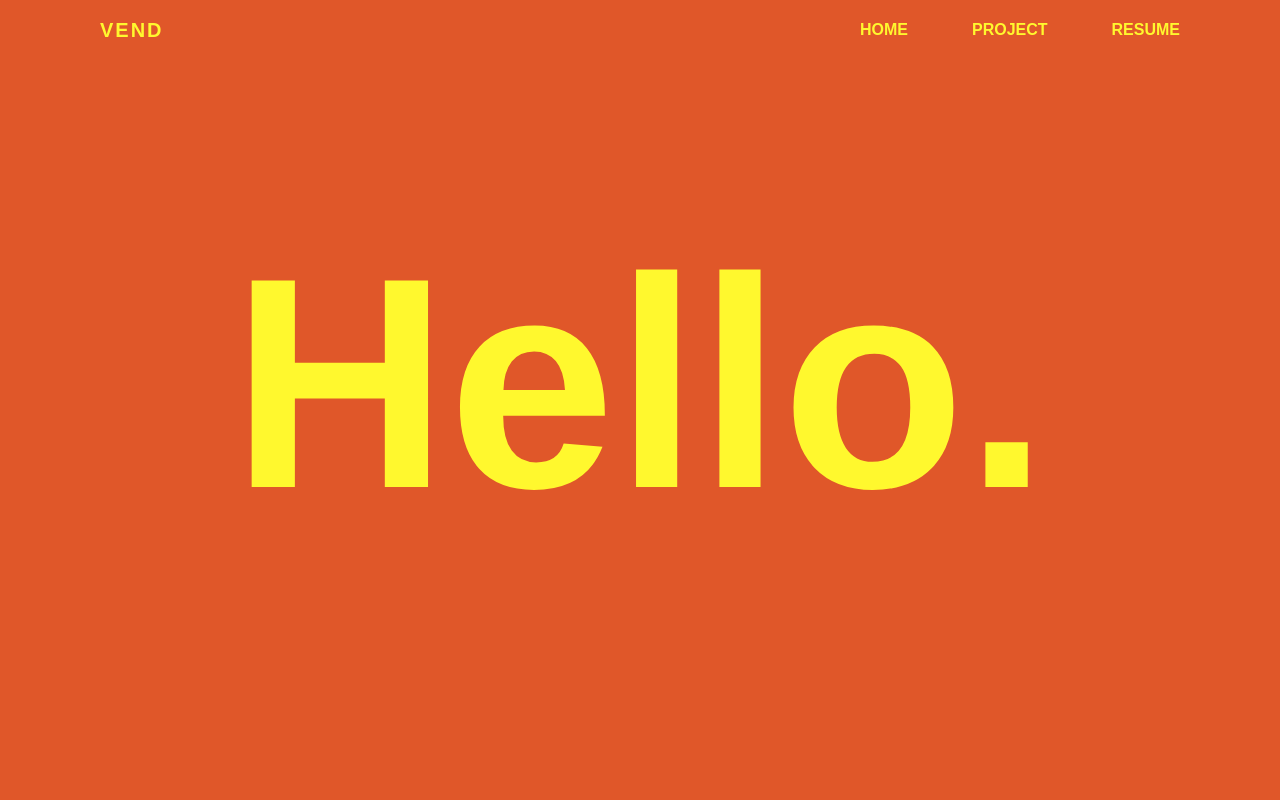
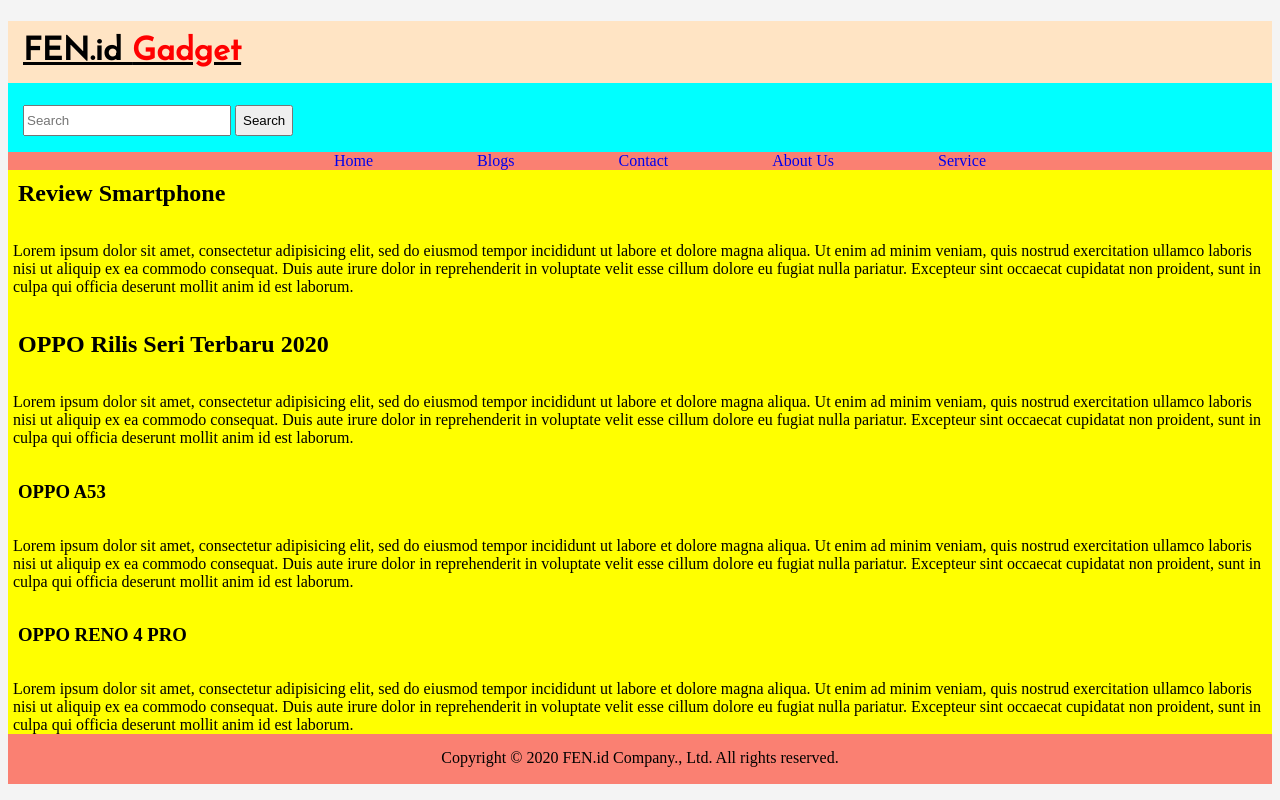
Before and after one commit to fen98/Landing-Page-Design, a plain HTML site: page index.html in a window 1280 px wide. Drawn offline with Linux system fonts and the light colour scheme.

Commit message:
Web penuh warna warni
Ini adalah web yang penuh warna warni saat saya awal mengenal html dan css

```diff
--- a/index.html
+++ b/index.html
@@ -1,27 +1,96 @@
 <!DOCTYPE html>
 <html>
 <head>
-	<title>FENADI SETIAWAN</title>
+	<title>Full Web HTML</title>
 	<link rel="stylesheet" type="text/css" href="style.css">
+	<script type="https://kit.fontawesome.com/a54dffedbb.js"></script>
+	<link href="https://fonts.googleapis.com/css2?family=Josefin+Sans&display=swap" rel="stylesheet">
 </head>
 <body>
-	<nav>
-		<div class="logo-nav">
-			<h1><a href="#">VEND</a></h1>
+	<header>
+		<h1>FEN.id <span>Gadget</span></h1>
+		<input type="text" placeholder="Search">
+		<button>Search</button>
+		<div class="nav_bar">
+			<ul>
+				<li><a href="#">Home</a></li>
+				<li><a href="#">Blogs</a></li>
+				<li><a href="#">Contact</a></li>
+				<li><a href="#">About Us</a></li>
+				<li><a href="#">Service</a></li>
+			</ul>
+		</div>
+	</nav>
+	</header>
+
+	<main>
+		<div class="wrapper">
+			<article>
+				<h2>Review Smartphone</h2>
+				<p>
+					Lorem ipsum dolor sit amet, consectetur adipisicing elit, sed do eiusmod
+					tempor incididunt ut labore et dolore magna aliqua. Ut enim ad minim veniam,
+					quis nostrud exercitation ullamco laboris nisi ut aliquip ex ea commodo
+					consequat. Duis aute irure dolor in reprehenderit in voluptate velit esse
+					cillum dolore eu fugiat nulla pariatur. Excepteur sint occaecat cupidatat non
+					proident, sunt in culpa qui officia deserunt mollit anim id est laborum.
+				</p>
+			</article>
+
+			<article>
+				<h2>OPPO Rilis Seri Terbaru 2020</h2>
+				<p>
+					Lorem ipsum dolor sit amet, consectetur adipisicing elit, sed do eiusmod
+					tempor incididunt ut labore et dolore magna aliqua. Ut enim ad minim veniam,
+					quis nostrud exercitation ullamco laboris nisi ut aliquip ex ea commodo
+					consequat. Duis aute irure dolor in reprehenderit in voluptate velit esse
+					cillum dolore eu fugiat nulla pariatur. Excepteur sint occaecat cupidatat non
+					proident, sunt in culpa qui officia deserunt mollit anim id est laborum.
+				</p>
+				<section>
+					<h3>OPPO A53</h3>
+					<p>
+						Lorem ipsum dolor sit amet, consectetur adipisicing elit, sed do eiusmod
+						tempor incididunt ut labore et dolore magna aliqua. Ut enim ad minim veniam,
+						quis nostrud exercitation ullamco laboris nisi ut aliquip ex ea commodo
+						consequat. Duis aute irure dolor in reprehenderit in voluptate velit esse
+						cillum dolore eu fugiat nulla pariatur. Excepteur sint occaecat cupidatat non
+						proident, sunt in culpa qui officia deserunt mollit anim id est laborum.
+					</p>
+
+				</section>
+
+				<section>
+					<h3>OPPO RENO 4 PRO</h3>
+					<p>
+						Lorem ipsum dolor sit amet, consectetur adipisicing elit, sed do eiusmod
+						tempor incididunt ut labore et dolore magna aliqua. Ut enim ad minim veniam,
+						quis nostrud exercitation ullamco laboris nisi ut aliquip ex ea commodo
+						consequat. Duis aute irure dolor in reprehenderit in voluptate velit esse
+						cillum dolore eu fugiat nulla pariatur. Excepteur sint occaecat cupidatat non
+						proident, sunt in culpa qui officia deserunt mollit anim id est laborum.
+					</p>
+				</section>
+			</article>
 		</div>
 
-		<div class="menu-bar">
-			<a href="#">Home</a>
-			<a href="#">Project</a>
-			<a href="#">Resume</a>
+		<aside>
+			<a href="" title=""></a>
+			<a href="" title=""></a>
+			<a href="" title=""></a>
+			<a href="" title=""></a>
+		</aside>
+
+	</main>
+
+	<footer>
+		<p>Copyright © 2020 FEN.id Company., Ltd. All rights reserved.</p>
+		<div class="social_media">
+			<a href="#"><i class="fab fa-facebook-f"></i></a>
+			<a href="#"><i class="fab fa-twitter"></i></a>
+			<a href="#"><i class="fab fa-instagram"></i></a>
 		</div>
-	</nav>
-
-	<main>
-		<div class="hello">
-			<h1>Hello.</h1>
-		</div>
-	</main>
+	</footer>
 
 </body>
 </html>
--- a/style.css
+++ b/style.css
@@ -1,103 +1,83 @@
-*{
-	margin: 0;
-	padding: 0;
-	box-sizing: border-box;
+body{
+	background: #f4f4f4;
 }
 
-body{
-	background: #e05729;
+header{
+	width: 100%;
+	height: 150px;
+	background: aqua;
 }
 
-nav{
-	width: 100%;
-	height: 60px;
-	line-height: 60px;
-	position: relative;
+header h1{
+	font-family: 'Josefin Sans', sans-serif;
+	background: bisque;
+	text-decoration: underline;
+	padding: 15px;
 }
 
-nav .logo-nav{
-	position: relative;
-	float: left;
+header h1 span{
+	color: red;
+	font-family:
 }
 
-nav .logo-nav a{
-	display: block;
-	text-decoration: none;
-	color: #fff82e;
-	position: relative;
-	left: 100px;
+input{
+	margin-left: 15px;
+	width: 200px;
+	height: 25px;
 }
 
-nav .logo-nav h1{
-	font-family: sans-serif;
-	font-size: 20px;
-	letter-spacing: 2px;
+button{
+	height: 31px;
+	cursor: pointer;
 }
 
-nav .menu-bar{
-	position: absolute;
-	right: 70px;
-	float: left;
+.nav_bar{
+	text-align: center;
+	background: salmon;
 }
 
-nav .menu-bar a{
-	text-decoration: none;
-	display: inline-block;
-	margin: 0 30px;
-	color: #fff82e;
-	font-family: sans-serif;
-	font-weight: bold;
-	text-transform: uppercase;
+.nav_bar ul li{
+	display: inline;
+	list-style-type: none;
+	margin: 0 50px 0 50px;
 }
 
-main{
-	position: relative;
-
+.nav_bar a{
+	text-decoration: none;
 }
 
-main .hello{
-	text-align: center;
-	margin: auto;
-	position: relative;
-	top: 150px;
+.nav_bar a:hover{
+	color: red;
 }
 
-main .hello h1{
-	font-family: sans-serif;
-	font-size: 300px;
-	color: #fff82e;
+.wrapper{
+	background: yellow;
+	width: 100%;
+	margin-top: -21px;
 }
 
-.hello{
-	-webkit-animation: hello 0.65s linear both;
-	        animation: hello 0.65s linear both;
+article h2{
+	padding: 10px;
+}
+article p{
+	padding: 5px;
 }
 
-@-webkit-keyframes hello {
-  0% {
-    -webkit-transform: scale(1) rotateZ(0);
-            transform: scale(1) rotateZ(0);
-  }
-  50% {
-    -webkit-transform: scale(2) rotateZ(180deg);
-            transform: scale(2) rotateZ(180deg);
-  }
-  100% {
-    -webkit-transform: scale(1) rotateZ(360deg);
-            transform: scale(1) rotateZ(360deg);
-  }
+section h3{
+	padding: 10px;
 }
-@keyframes hello {
-  0% {
-    -webkit-transform: scale(1) rotateZ(0);
-            transform: scale(1) rotateZ(0);
-  }
-  50% {
-    -webkit-transform: scale(2) rotateZ(180deg);
-            transform: scale(2) rotateZ(180deg);
-  }
-  100% {
-    -webkit-transform: scale(1) rotateZ(360deg);
-            transform: scale(1) rotateZ(360deg);
-  }
+
+section p{
+	padding: 5px;
 }
+
+footer{
+	margin-top: -21px;
+	background: salmon;
+	height: 50px;
+	text-align: center;
+}
+
+footer p{
+	padding: 15px;
+}
```
